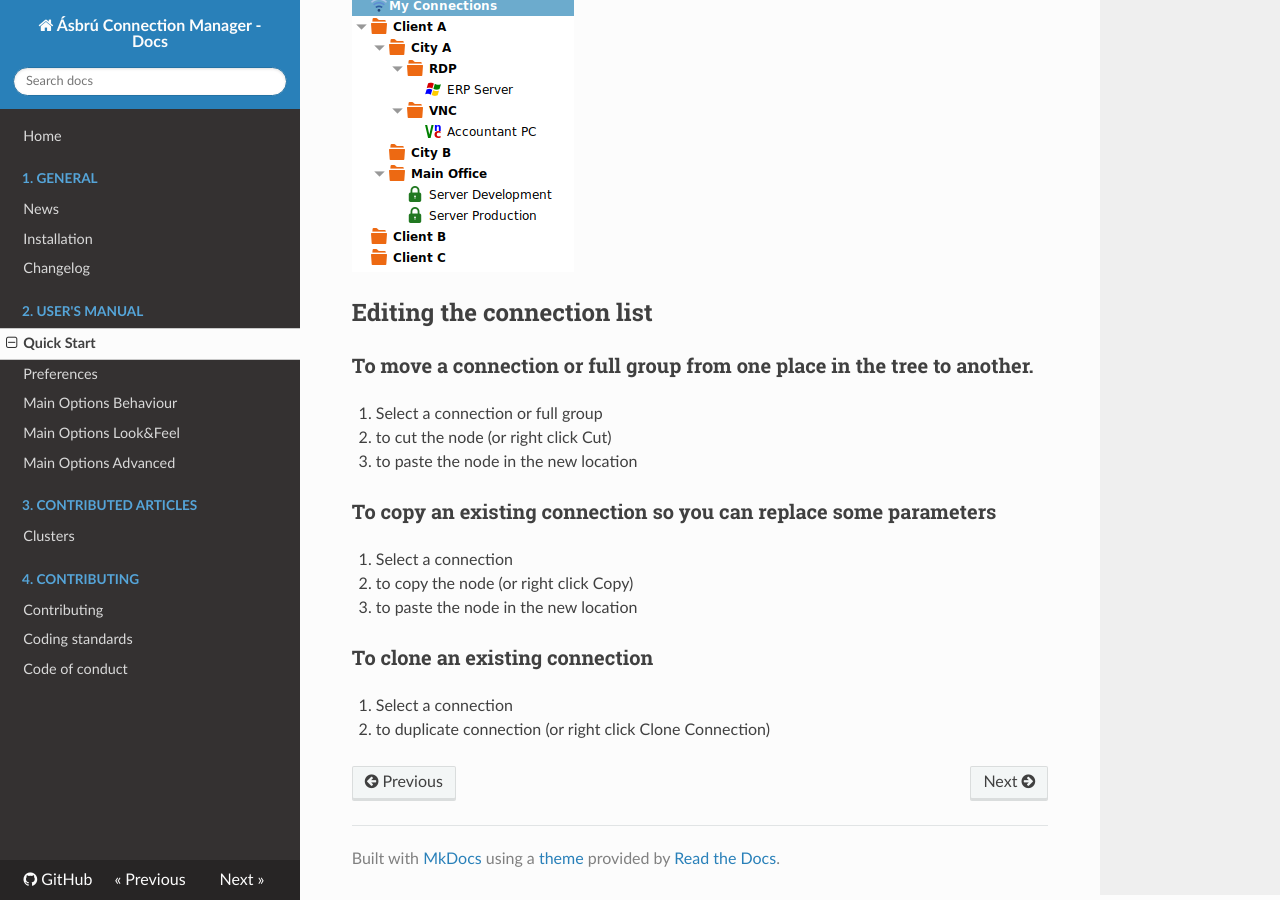
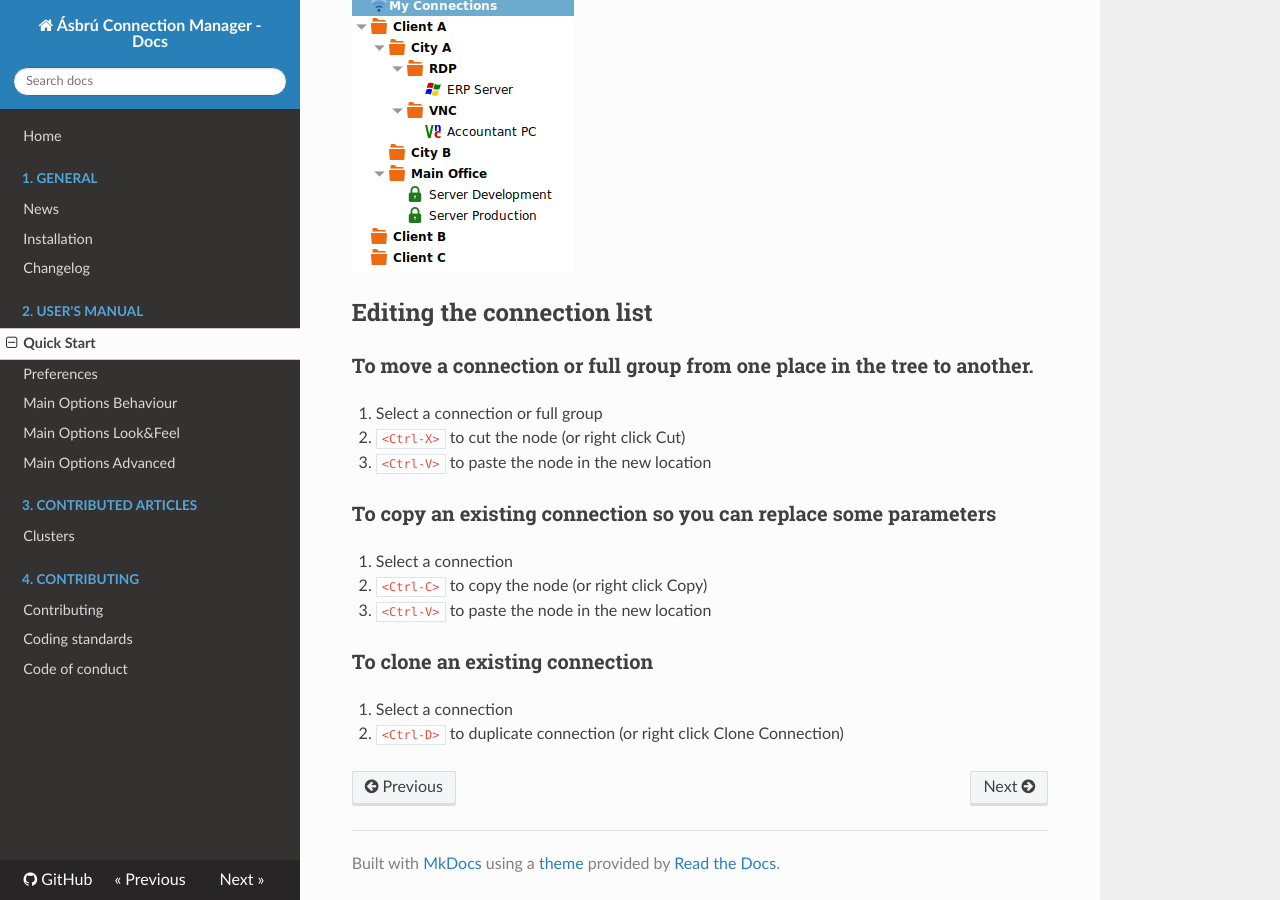
Before and after one commit to asbru-cm/asbru-cm, an MkDocs documentation site: the page built from doc/Manual/QuickStart.md, in a window 1280 px wide and 900 px high, scrolled down 4584 px. Built offline with MkDocs 1.6.1, drawn with Linux system fonts in a browser that asks for light colours; nearby versions of some CDN libraries.

Commit message:
fixed typos, mark key sequences as code

```diff
--- a/doc/Manual/QuickStart.md
+++ b/doc/Manual/QuickStart.md
@@ -118,16 +118,16 @@ __Example of a connections tree after several connections have been added__
 ### To move a connection or full group from one place in the tree to another.
 
 1. Select a connection or full group
-1. <Ctrl-X> to cut the node (or right click Cut)
-1. <Ctrl-V> to paste the node in the new location
+1. `<Ctrl-X>` to cut the node (or right click Cut)
+1. `<Ctrl-V>` to paste the node in the new location
 
 ### To copy an existing connection so you can replace some parameters
 
 1. Select a connection
-1. <Ctrl-C> to copy the node (or right click Copy)
-1. <Ctrl-V> to paste the node in the new location
+1. `<Ctrl-C>` to copy the node (or right click Copy)
+1. `<Ctrl-V>` to paste the node in the new location
 
 ### To clone an existing connection
 
 1. Select a connection
-1. <Ctrl-D> to duplicate connection (or right click Clone Connection)
+1. `<Ctrl-D>` to duplicate connection (or right click Clone Connection)
```
Also changed, not shown: doc/Manual/Preferences/MOAdvanced.md (+1 -1 lines).
